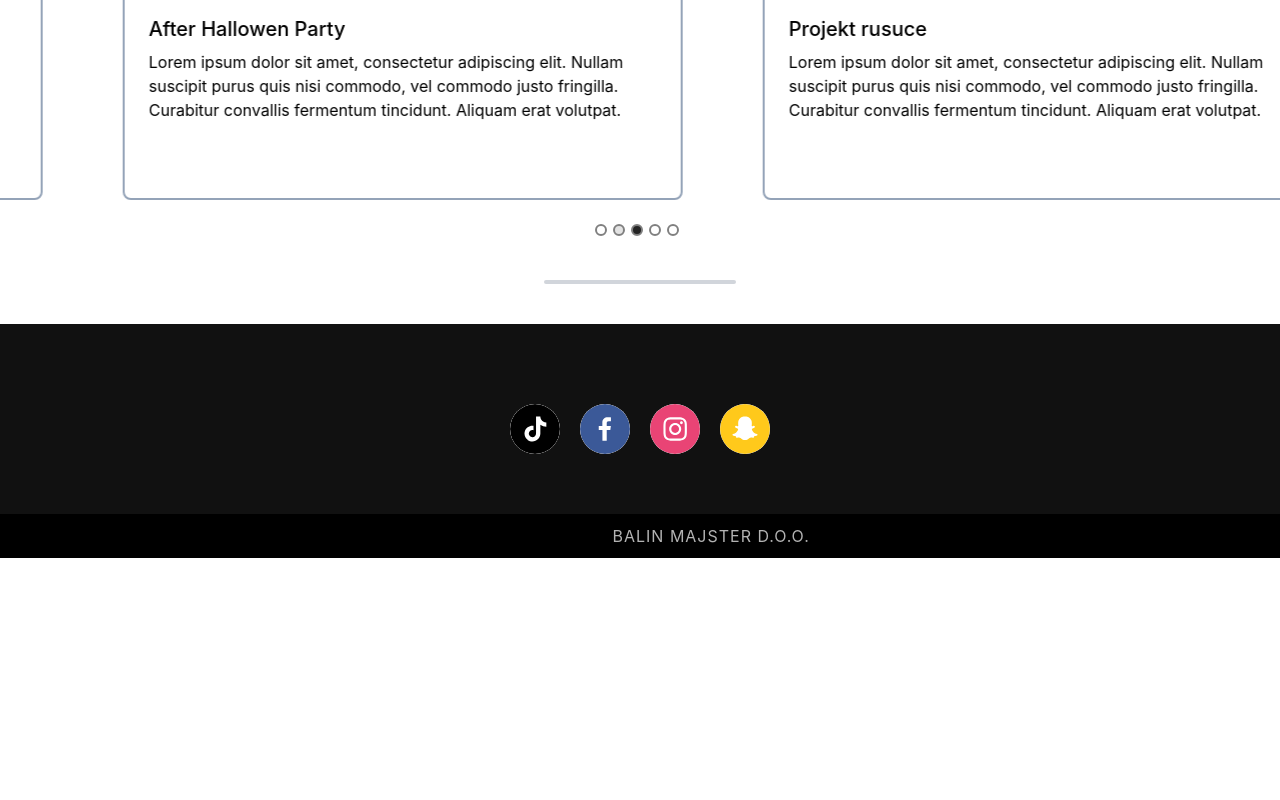
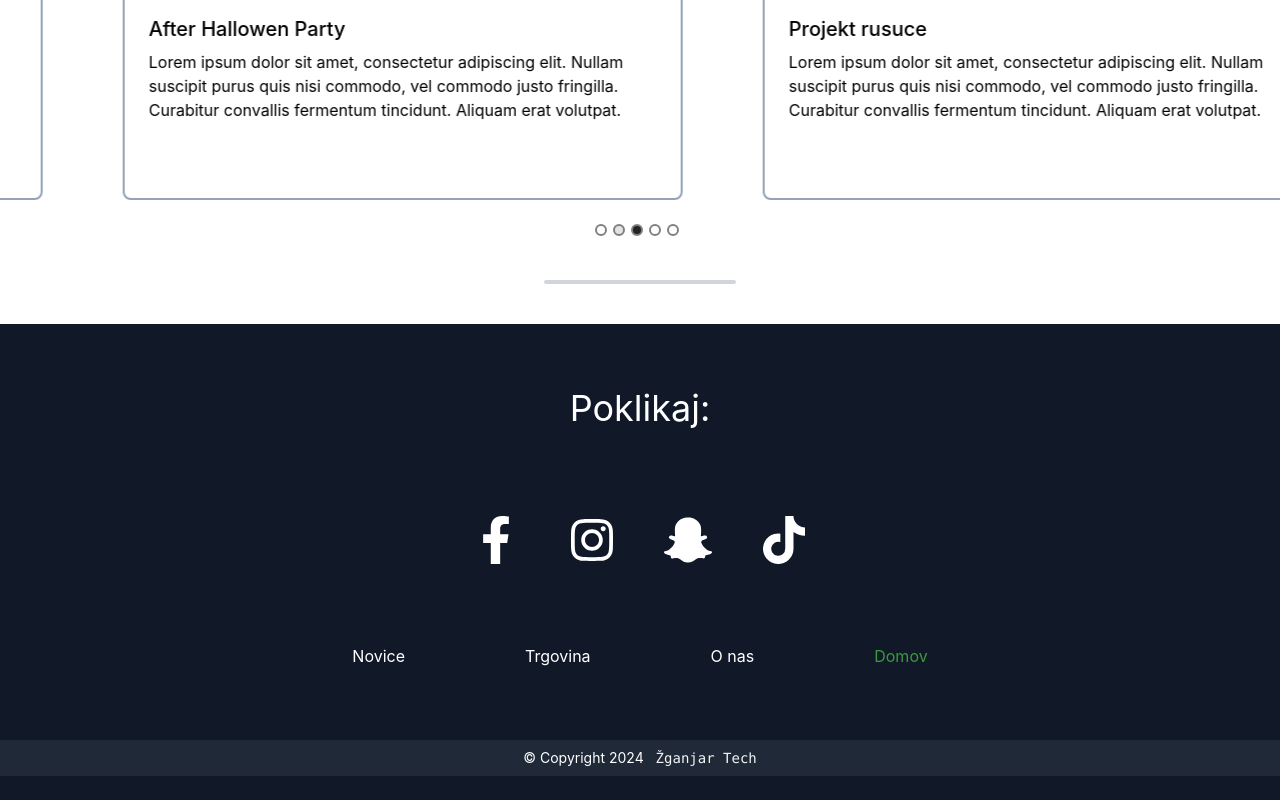
Before and after one commit to Vid-Zganjar/mss-spletna, a React (Create React App) app: page / in a window 1280 px wide. Shown: the part 2854-3654 px from the top of the page. Before the commit the page ends 3412 px from the top, so only its background shows below. Built offline with nearby package versions, Linux system fonts and the light colour scheme.

Commit message:
Home page done

```diff
--- a/package.json
+++ b/package.json
@@ -12,6 +12,7 @@
     "@types/react-dom": "^18.3.0",
     "react": "^18.3.1",
     "react-dom": "^18.3.1",
+    "react-icons": "^5.2.1",
     "react-multi-carousel": "^2.8.5",
     "react-scripts": "5.0.1",
     "react-slick": "^0.30.2",
--- a/src/Footer/Footer.css
+++ b/src/Footer/Footer.css
@@ -1,94 +1,4 @@
-i{
-    padding: 10;
-}
-*{
-    padding: 0;
-    margin: 0;
-    box-sizing: border-box;
-}
-footer{
-    background-color: #111;
-}
-.footerContainer{
-    width: 100%;
-    padding: 70px 30px 20px ;
-}
-.kazalo{
-   align-self: start;
-}
-.socialIcons{
-    display: flex;
-    justify-content: center;
-}
-.socialIcons a{
-    text-decoration: none;
-    padding:  10px;
-    background-color: white;
-    margin: 10px;
-    border-radius: 50%;
-}
-.socialIcons a i{
-    font-size: 2em;
-    color: black;
-    opacity: 0,9;
-}
-/* Hover affect on social media icon */
-.socialIcons a:hover{
-    background-color: #111;
-    transition: 0.5s;
-}
-.socialIcons a:hover i{
-    color: white;
-    transition: 0.5s;
-}
-.footerNav{
-    margin: 30px 0;
-    text-decoration:none;
-}
-.footerNav ul{
-    display: flex;
-    justify-content: center;
-    list-style-type: none;
-}
-.footerNav ul li a{
-    color:white;
-    margin: 20px;
-    text-decoration: none;
-    font-size: 1.3em;
-    opacity: 0.7;
-    transition: 0.5s;
-
-}
-.footerNav ul li a:hover{
-    opacity: 1;
-}
-.footerBottom{
-    background-color: #000;
-    padding: 10px;
-    text-align: center;
-}
-.footerBottom p{
-    color: white;
-}
-.designer{
-    opacity: 0.7;
-    text-transform: uppercase;
-    letter-spacing: 1px;
-    font-weight: 400;
-    margin: 0px 5px;
-    text-decoration: none;
-}
-@media (max-width: 700px){
-    .footerNav ul{
-        flex-direction: column;
-    }
-    .footerNav ul li{
-        width:100%;
-        text-align: center;
-        margin: 10px;
-    }
-    .socialIcons a{
-        padding: 8px;
-        margin: 4px;
-    }
-}
+.fa:hover {
+    /* Change color on hover */
+    color: #399b3e;
+  }
--- a/src/Footer/Footer.tsx
+++ b/src/Footer/Footer.tsx
@@ -1,40 +1,50 @@
-import React from "react";
-import { SocialIcon } from 'react-social-icons';
-import "./Footer.css";
+// Footer.js
+import React from 'react';
+import { FaFacebookF, FaInstagram, FaSnapchatGhost, FaTiktok } from 'react-icons/fa';
 import { NavLink } from "react-router-dom";
+import "./Footer.css"
 
-const scrollToTop = () => {
-  window.scrollTo({
-    top: 0,
-    behavior: 'smooth'
-  });
-};
-
-const Footer = () => (
-
-  <footer>
-  <div className="footerContainer">
-      <div className="socialIcons">
-          <i><SocialIcon  network="tiktok" url="" /></i>
-          <i><SocialIcon network="facebook" url="" /></i>
-          <i><SocialIcon network="instagram" url="" /></i>
-          <i><SocialIcon network="snapchat" url="" /></i>
+const Footer = () => {
+    return (
+      <footer className="bg-gray-900 text-white py-6">
+      <div className="container mx-auto flex flex-col items-center">
+          <div className="text-4xl mb-4 p-10">Poklikaj:</div>
+          <div className="flex space-x-12 mb-4 p-8" >
+              <a href="https://facebook.com" target="_blank" rel="noopener noreferrer" className="fa text-white text-5xl ">
+                  <FaFacebookF />
+              </a>
+              <a href="https://instagram.com" target="_blank" rel="noopener noreferrer" className="fa text-white text-5xl hover:color-green">
+                  <FaInstagram />
+              </a>
+              <a href="https://snapchat.com" target="_blank" rel="noopener noreferrer" className="fa text-white text-5xl hover:color-green">
+                  <FaSnapchatGhost />
+              </a>
+              <a href="https://tiktok.com" target="_blank" rel="noopener noreferrer" className="fa text-white text-5xl hover:color-green">
+                  <FaTiktok />
+              </a>
+          </div>
+          <div className="flex space-x-10 mb-6 p-8">
+          <NavLink to="/novice">
+              <a href="#" className="border-b-2 border-transparent hover:border-green-500 sm:mx-10">Novice</a>
+          </NavLink>
+          <NavLink to="/trgovina">
+              <a href="#" className="border-b-2 border-transparent hover:border-green-500 sm:mx-10">Trgovina</a>
+          </NavLink>
+          <NavLink to="/about">
+              <a href="#" className="border-b-2 border-transparent hover:border-green-500 sm:mx-10">O nas</a>
+          </NavLink>
+          <NavLink to="/">
+              <a href="#" className="border-b-2 border-transparent hover:border-green-500 sm:mx-10">Domov</a>
+          </NavLink>
+          </div>
+          <div className="bg-gray-800 w-full py-2 mt-4">
+              <div className="container mx-auto text-center text-sm">
+                  &copy; Copyright {new Date().getFullYear()}  <a className='text-gray-100 font-mono text-md pl-2' href="https://zganjar.wordpress.com/">Žganjar Tech</a>
+              </div>
+          </div>
       </div>
-
-      <div className="footerNav">
-      </div>
-  </div>
-
-
-
-
-  <div className="footerBottom">
-      © 2024 Copyright:
-      <a className="text-white designer" href="https://zganjar.wordpress.com/">
-        Balin Majster d.o.o.
-      </a>
-    </div>
   </footer>
-);
+    );
+}
 
 export default Footer;
```
Also changed, not shown: 1 other file (tests, documents, lock files or other folders).
